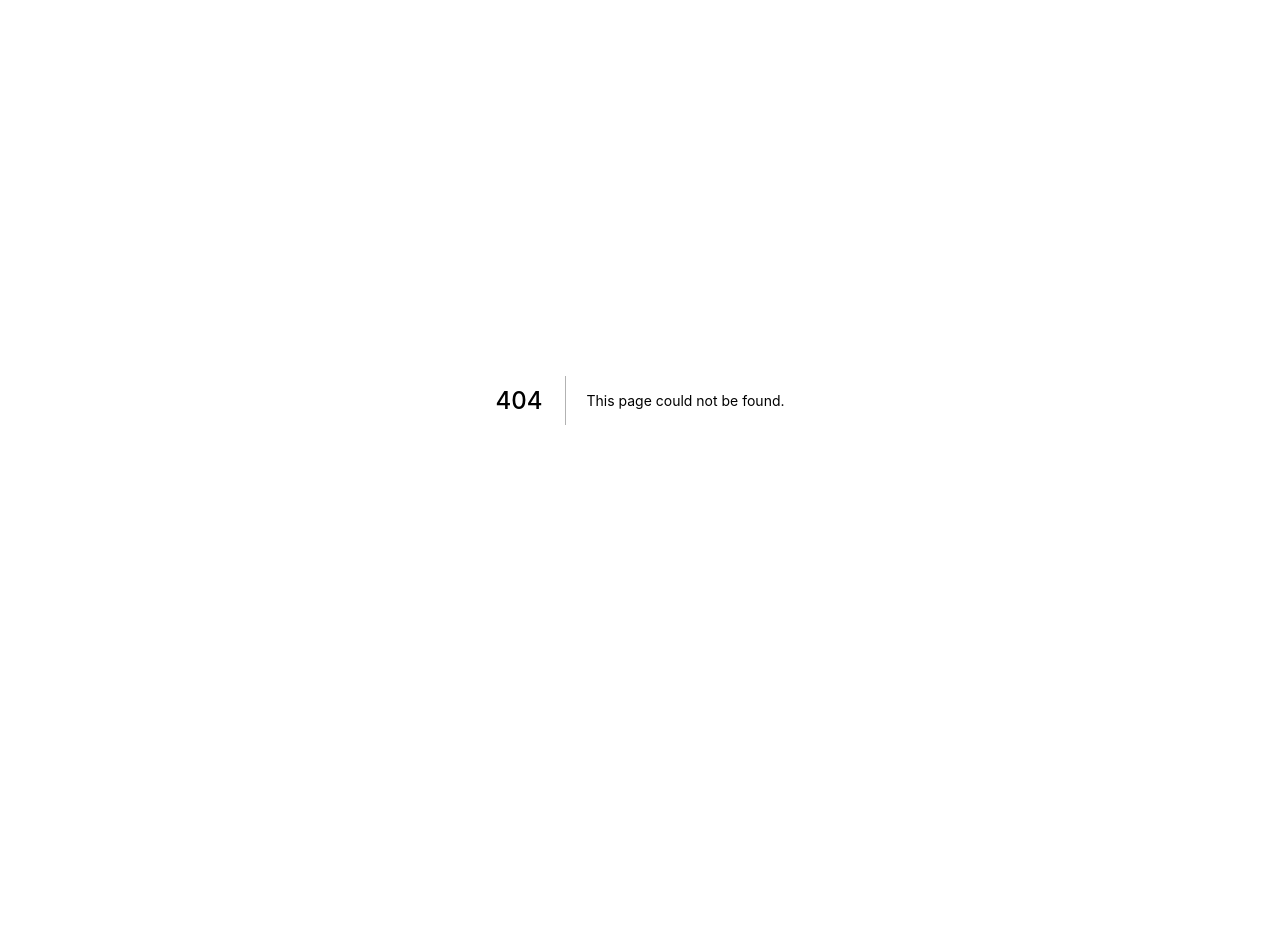
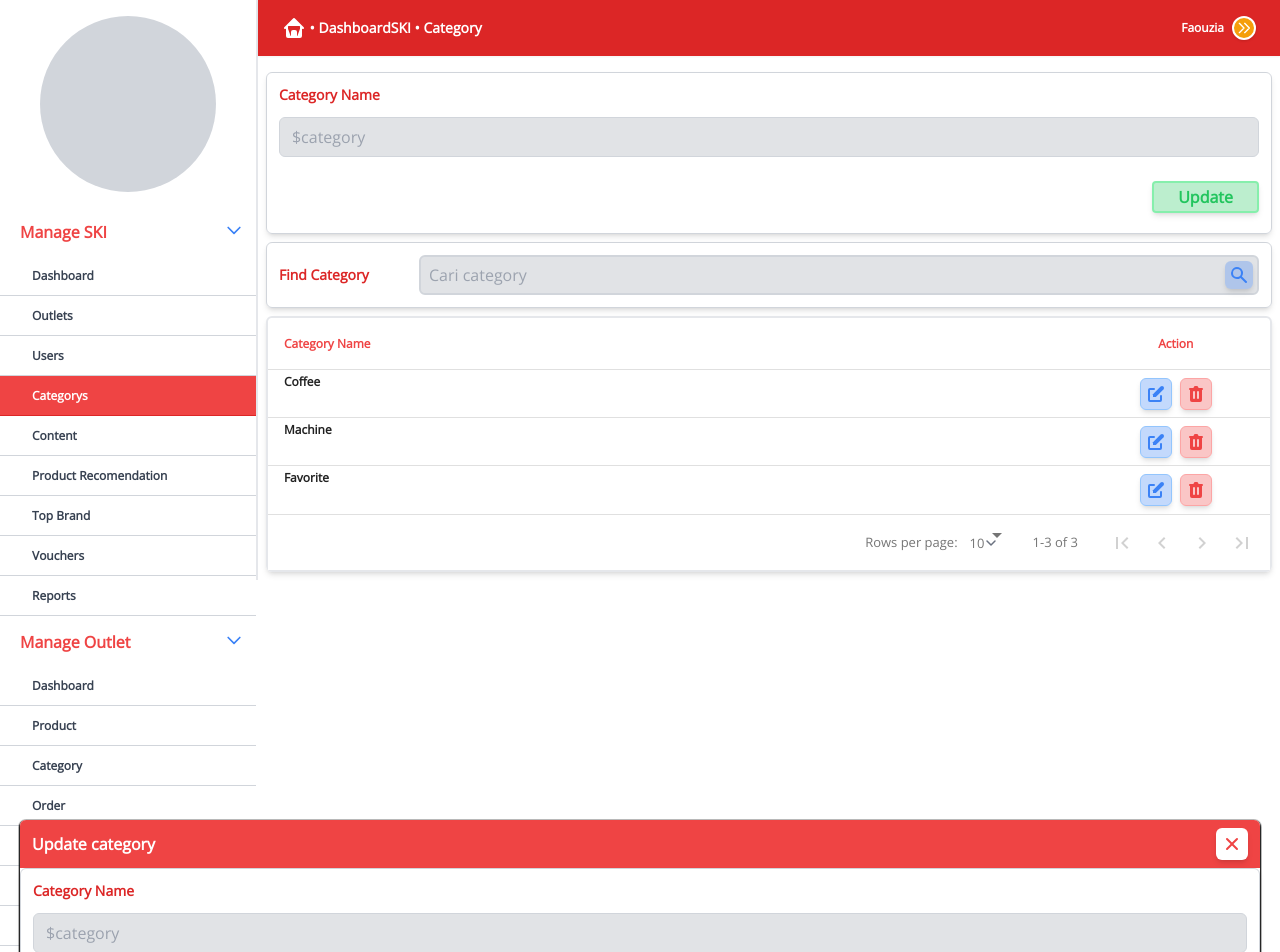
Before and after one commit to rizkymakruf/SKI-Dashboard, a Next.js app: page /dashboardSKI/category in a window 1280 px wide. Before the commit this address had no page. Shown: the top 952 px of the page. Before the commit the page ends 800 px from the top, so only its background shows below. Built offline with nearby package versions, Linux system fonts and the light colour scheme; a small style sheet from the web is missing; what @tailwindcss/custom-forms would draw is missing.

Commit message:
initial commit

```diff
--- a/components/form/FormCategory.js
+++ b/components/form/FormCategory.js
@@ -17,7 +17,7 @@ export default function FormCategory({ globalCtx, onSubmit }) {
                 name="category"
                 type="text"
                 className="placeholder-gray-400 h-10 bg-gray-500/20 form-input mt-1 rounded-md border border-gray-300 w-full focus:ring-2 duration-500 focus:ring-blue-500"
-                placeholder="Provide category name"
+                placeholder="$category"
                 disabled={globalCtx.isFetch ? "disabled" : ""}
               />
             </div>
--- a/components/layout/Modal.js
+++ b/components/layout/Modal.js
@@ -12,6 +12,8 @@ import DeleteUserModal from "components/modal/DeleteUser";
 import UserModal from "components/modal/User";
 import UserUpdateModal from "components/modal/UserUpdate";
 import UserDetailModal from "components/modal/UserDetail";
+import DeleteCategoryModal from "components/modal/DeleteCategory";
+import CategoryModal from "components/modal/Category";
 
 const Modal = (props) => {
   const { modal } = props.globalCtx;
@@ -114,12 +116,29 @@ const Modal = (props) => {
       </div>
 
       <div
+        className={`duration-700 bg-yellow-300/0 p-5 fixed z-50 rounded-xl flex items-center justify-center w-full ${
+          modal === "editCategory"
+            ? "-translate-y-1 bottom-0"
+            : "translate-y-full overflow-hidden bottom-0"
+        }`}
+      >
+        <CategoryModal />
+      </div>
+
+      <div
         className={`${
           modal === "deleteUser" ? "translate-x-0" : "-translate-x-full"
         } z-50 fixed bottom-0 duration-500 w-full h-auto p-4`}
       >
         <DeleteUserModal />
       </div>
+      <div
+        className={`${
+          modal === "deleteCategory" ? "translate-x-0" : "-translate-x-full"
+        } z-50 fixed bottom-0 duration-500 w-full h-auto p-4`}
+      >
+        <DeleteCategoryModal />
+      </div>
     </div>
   );
 };
--- a/components/layout/Navbar.js
+++ b/components/layout/Navbar.js
@@ -82,7 +82,7 @@ const SideNav = ({ children }) => {
           name: "Users",
         },
         {
-          link: "/dashboardSKI/categorys",
+          link: "/dashboardSKI/category",
           name: "Categorys",
         },
         {
--- /dev/null
+++ b/components/modal/Category.js
@@ -0,0 +1,69 @@
+import { useContext } from "react";
+import { GlobalContext } from "context/global";
+import FormUpdateCategory from "components/form/FormUpdateCategory";
+
+const CategoryModal = () => {
+  const { globalAct, globalCtx } = useContext(GlobalContext);
+
+  return (
+    <div className="bg-white w-full h-full rounded-md shadow-sm shadow-black">
+      <div className="bg-red-500 h-12 w-full flex items-center justify-between px-3 rounded-t-md">
+        <p className="text-white font-bold">Update category</p>
+        <button
+          onClick={() => globalAct.setModal("")}
+          className={
+            "bg-white items-center justify-center h-8 w-8 rounded-md shadow-md flex gap-x-2 text-xs text-red-500 hover:w-24 duration-150 hover:after:content-['Cancel']"
+          }
+        >
+          <svg
+            xmlns="http://www.w3.org/2000/svg"
+            className="h-5 w-5 text-red-500"
+            viewBox="0 0 20 20"
+            fill="currentColor"
+          >
+            <path
+              fillRule="evenodd"
+              d="M4.293 4.293a1 1 0 011.414 0L10 8.586l4.293-4.293a1 1 0 111.414 1.414L11.414 10l4.293 4.293a1 1 0 01-1.414 1.414L10 11.414l-4.293 4.293a1 1 0 01-1.414-1.414L8.586 10 4.293 5.707a1 1 0 010-1.414z"
+              clipRule="evenodd"
+            />
+          </svg>
+        </button>
+      </div>
+      <FormUpdateCategory />
+      {/* <FormProduct
+        // Default Form
+        globalCtx={globalCtx}
+        globalAct={globalAct}
+        onSubmit={async function handleSubmit(e) {
+          e.preventDefault();
+          globalAct.setIsFetch(true);
+
+          const body = {
+            username: e.currentTarget.username.value,
+            password: e.currentTarget.password.value,
+            uri: "login_office",
+          };
+
+          try {
+            await fetchJson("/api/post", {
+              method: "POST",
+              headers: { "Content-Type": "application/json" },
+              body: JSON.stringify(body),
+            });
+            router.replace("/config/dashboard");
+          } catch (error) {
+            if (error instanceof FetchError) {
+              globalAct.setErrorMsg(error.data.message);
+            } else {
+              globalAct.setErrorMsg("An unexpected error happened");
+            }
+          }
+
+          globalAct.setIsFetch(false);
+        }}
+      /> */}
+    </div>
+  );
+};
+
+export default CategoryModal;
--- /dev/null
+++ b/components/modal/DeleteCategory.js
@@ -0,0 +1,33 @@
+import { useContext } from "react";
+import { GlobalContext } from "context/global";
+const DeleteCategoryModal = () => {
+  const { globalAct, globalCtx } = useContext(GlobalContext);
+
+  return (
+    <div className="bg-white w-full h-auto rounded-md shadow-sm shadow-black">
+      <div className="px-3 py-2 w-full flex flex-row justify-between items-center">
+        <div>
+          <p className="text-md font-semibold">
+            Apakah anda yakin hapus ${"category"} dari list category ?
+          </p>
+        </div>
+        <div className="flex gap-x-4">
+          <button
+            onClick={() => globalAct.setModal("")}
+            className="px-6 h-8 bg-blue-500/30 text-blue-500 border-2 shadow-md hover:bg-blue-500/50 border-blue-300 font-semibold rounded overflow-hidden"
+          >
+            Cancel
+          </button>
+          <button
+            onClick={() => globalAct.setModal("")}
+            className="px-6 h-8 bg-red-500/30 text-red-500 border-2 shadow-md hover:bg-red-500/50 border-red-300 font-semibold rounded overflow-hidden"
+          >
+            Remove
+          </button>
+        </div>
+      </div>
+    </div>
+  );
+};
+
+export default DeleteCategoryModal;
--- a/components/table/Category.js
+++ b/components/table/Category.js
@@ -1,6 +1,9 @@
 import DataTable from "react-data-table-component";
+import { GlobalContext } from "context/global";
+import { useContext } from "react";
 
 const OrderTable = ({}) => {
+  const { globalCtx, globalAct } = useContext(GlobalContext);
   const data = [
     {
       name: "Coffee",
@@ -30,7 +33,7 @@ const OrderTable = ({}) => {
       cell: (a) => (
         <div className="flex flex-row items-center justify-center gap-x-2 w-full">
           <button
-            onClick={() => alert("delete")}
+            onClick={() => globalAct.setModal("editCategory")}
             className={
               "bg-blue-500/30 items-center justify-center h-8 w-8 rounded-md hover:bg-blue-500/50 shadow-md flex gap-x-2 text-xs text-blue-500 hover:w-24 duration-150 hover:before:content-['Edit'] border border-blue-300"
             }
@@ -50,7 +53,7 @@ const OrderTable = ({}) => {
             </svg>
           </button>
           <button
-            onClick={() => alert("delete")}
+            onClick={() => globalAct.setModal("deleteCategory")}
             className={
               "bg-red-500/30 items-center justify-center h-8 w-8 rounded-md hover:bg-red-500/50 shadow-md flex gap-x-2 text-xs text-red-500 hover:w-24 duration-150 hover:before:content-['Remove'] border border-red-300"
             }
--- a/pages/dashboard/category.js
+++ b/pages/dashboard/category.js
@@ -2,7 +2,7 @@ import { useContext, useState } from "react";
 import { getLayout } from "components/layout/Navbar";
 import { GlobalContext } from "context/global";
 
-import FormCategory from "components/form/FormCategory";
+import FormCategory from "components/form/FormUpdateCategory";
 import SearchCategory from "components/search/Category";
 import CategoryTable from "components/table/Category";
 
--- /dev/null
+++ b/pages/dashboardSKI/category.js
@@ -0,0 +1,65 @@
+import { useContext, useState } from "react";
+import { getLayout } from "components/layout/Navbar";
+import { GlobalContext } from "context/global";
+
+import FormCategory from "components/form/FormUpdateCategory";
+import SearchCategory from "components/search/Category";
+import CategoryTable from "components/table/Category";
+
+import fetchJson, { FetchError } from "lib/fetchJson";
+import { useRouter } from "next/router";
+
+const ManageCategory = () => {
+  const { globalAct, globalCtx } = useContext(GlobalContext);
+  const [inputValue, setInputValue] = useState("");
+  const router = useRouter();
+  return (
+    <div className="w-full p-2 flex flex-col gap-y-2">
+      <div>
+        <FormCategory
+          // Default Form
+          globalAct={globalAct}
+          globalCtx={globalCtx}
+          onSubmit={async function handleSubmit(e) {
+            e.preventDefault();
+            globalAct.setIsFetch(true);
+
+            const body = {
+              method: "add",
+              category: e.currentTarget.category.value,
+              uri: "cat/addcategory",
+            };
+
+            console.log(body);
+
+            try {
+              await fetchJson("/api/prot/post", {
+                method: "POST",
+                headers: { "Content-Type": "application/json" },
+                body: JSON.stringify(body),
+              });
+              router.replace("/dashboard/category");
+            } catch (error) {
+              if (error instanceof FetchError) {
+                globalAct.setErrorMsg(error.data.message);
+              } else {
+                console.log(error);
+                globalAct.setErrorMsg("An unexpected error happened");
+              }
+            }
+            globalAct.setIsFetch(false);
+          }}
+        />
+      </div>
+      <div>
+        <SearchCategory />
+      </div>
+      <div>
+        <CategoryTable />
+      </div>
+    </div>
+  );
+};
+
+export default ManageCategory;
+ManageCategory.getLayout = getLayout;
```
